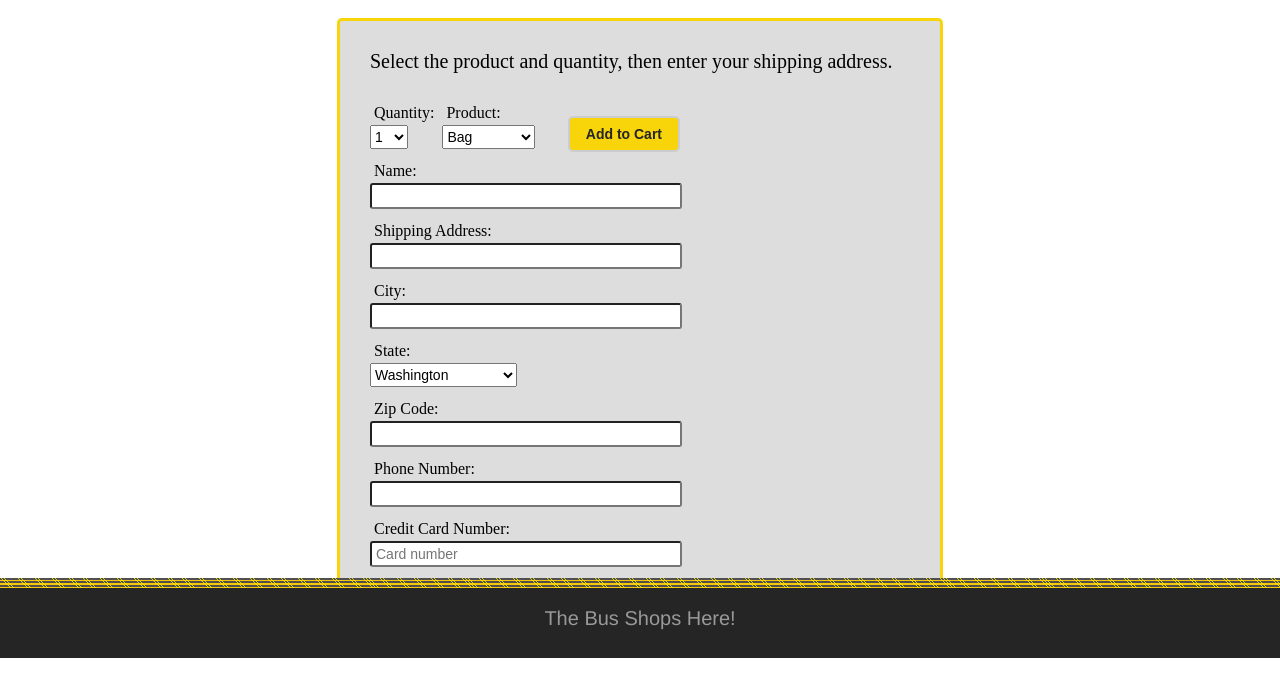
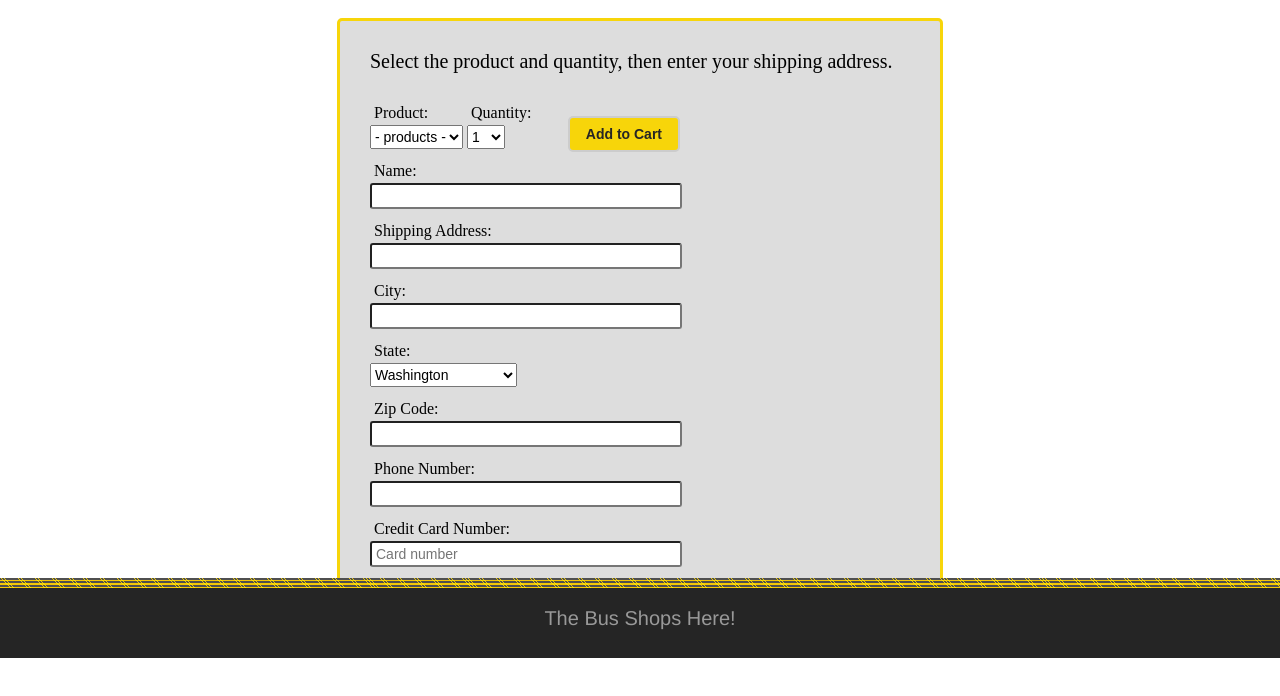
Before and after one commit to driftAbout/shopping_cart, a plain HTML site: page index.html in a window 1280 px wide. Shown: the part 142-838 px from the top of the page. Drawn offline with Linux system fonts and the light colour scheme.

Commit message:
html changes

```diff
--- a/index.html
+++ b/index.html
@@ -24,23 +24,9 @@
         <form id="order_form">
   <!-- A dropdown menu of all BusMall products (<select> and <option> will be needed) -->
           <fieldset>
-            <label for="quantity">Quantity:</label>
-            <select name="quantity" size="1">
-              <option value=1>1</option>
-              <option value=2>2</option>
-              <option value=3>3</option>
-              <option value=4>4</option>
-              <option value=5>5</option>
-              <option value=6>6</option>
-              <option value=7>7</option>
-              <option value=8>8</option>
-              <option value=9>9</option>
-              <option value=10>10</option>
-            </select>
-          </fieldset>
-          <fieldset>
             <label for="product">Product:</label>
             <select name="product" size="1">
+              <option disabled selected value> - products - </option>
               <option value="bag">Bag</option>
               <option value="banana">Banana</option>
               <option value="bathroom">Bathroom</option>
@@ -64,7 +50,7 @@
             </select>
           </fieldset>
           <!-- An input of "type=number" to indicate quantity to purchase -->
-          <!-- <fieldset>
+          <fieldset>
               <label for="quantity">Quantity:</label>
               <select name="quantity" size="1">
                 <option value=1>1</option>
@@ -78,7 +64,7 @@
                 <option value=9>9</option>
                 <option value=10>10</option>
               </select>
-          </fieldset> -->
+            </fieldset>
   <!-- Text inputs for each of: name, street, city, state, ZIP code, and phone number -->
           <fieldset>
             <label for="name">Name:</label>
--- a/js/app.js
+++ b/js/app.js
@@ -78,7 +78,7 @@ function add_product_to_cart(e) {
 form.product.onchange = setDisplayImage;
 
 function setDisplayImage(e){
-  product_display.innerHTML;
+  product_display.innerHTML = '';
   var product_image = document.createElement('img');
   product_image.setAttribute('src', products[this.value].imagePath);
   product_display.appendChild(product_image);
```
Lines whose indentation alone changed are shown as unchanged.
